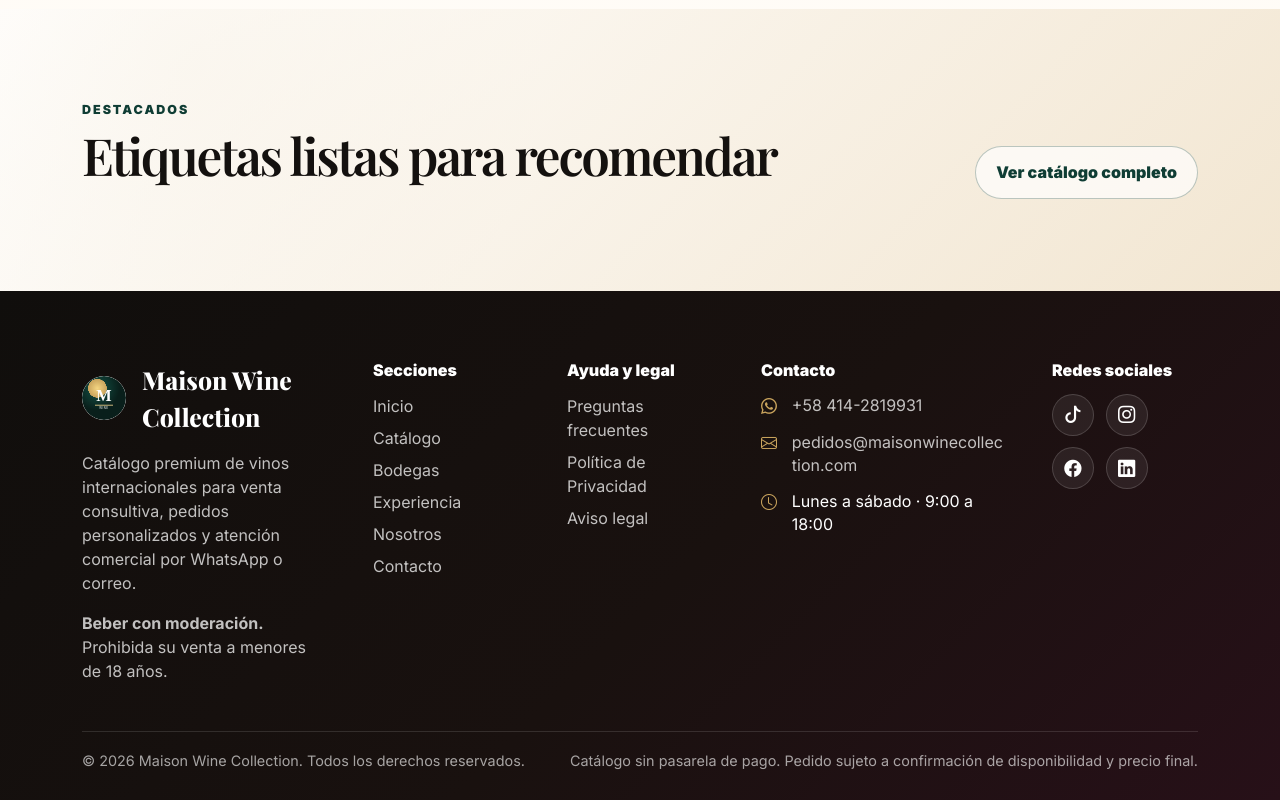
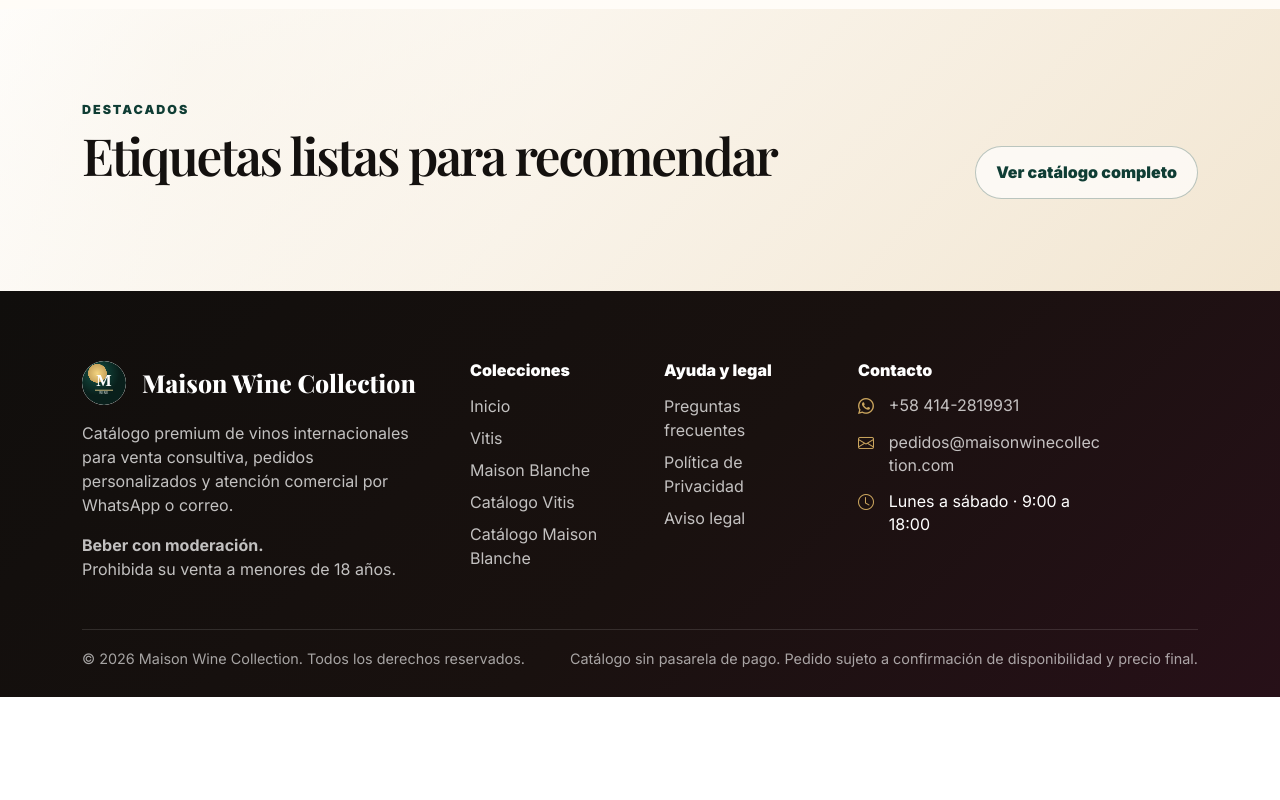
Before and after one commit to 85AF/maison-wine, a plain HTML site: page components/index.html in a window 1280 px wide. Shown: the part 1312-2112 px from the top of the page. After the commit the page ends 2009 px from the top, so only its background shows below. Drawn offline with nearby package versions, Linux system fonts and the light colour scheme; files that its build step writes are made by us from their sources; files whose address does not match are found by name.

Commit message:
Add files via upload

```diff
--- a/components/footer.html
+++ b/components/footer.html
@@ -1,7 +1,7 @@
 <footer class="footer-maison">
   <div class="container">
     <div class="row g-4 g-xl-5 align-items-start">
-      <div class="col-12 col-lg-6 col-xl-3">
+      <div class="col-12 col-lg-6 col-xl-4">
         <div class="d-flex align-items-center gap-3 mb-3">
           <img class="footer-logo" src="assets/img/logo/logo-maison.svg" alt="Maison Wine Collection">
           <div class="footer-brand">Maison Wine Collection</div>
@@ -11,14 +11,13 @@
       </div>
 
       <div class="col-6 col-lg-3 col-xl-2">
-        <h6 class="footer-title">Secciones</h6>
+        <h6 class="footer-title">Colecciones</h6>
         <div class="d-grid gap-2">
           <a href="index.html">Inicio</a>
-          <a href="catalogo.html">Catálogo</a>
-          <a href="bodegas.html">Bodegas</a>
-          <a href="experiencia.html">Experiencia</a>
-          <a href="nosotros.html">Nosotros</a>
-          <a href="contacto.html">Contacto</a>
+          <a href="vitis.html">Vitis</a>
+          <a href="maison-blanche.html">Maison Blanche</a>
+          <a href="catalogo-vitis.html">Catálogo Vitis</a>
+          <a href="catalogo-maison-blanche.html">Catálogo Maison Blanche</a>
         </div>
       </div>
 
@@ -34,34 +33,15 @@
       <div class="col-12 col-lg-6 col-xl-3">
         <h6 class="footer-title">Contacto</h6>
         <div class="footer-contact-list">
-          <div class="footer-contact-item">
-            <i class="bi bi-whatsapp text-gold"></i>
-            <a class="js-whatsapp-display" href="#">+58 414-2819931</a>
-          </div>
-          <div class="footer-contact-item">
-            <i class="bi bi-envelope text-gold"></i>
-            <a class="js-order-email" href="mailto:pedidos@maisonwinecollection.com">pedidos@maisonwinecollection.com</a>
-          </div>
-          <div class="footer-contact-item">
-            <i class="bi bi-clock text-gold"></i>
-            <span class="js-schedule">Lunes a sábado · 9:00 a 18:00</span>
-          </div>
-        </div>
-      </div>
-
-      <div class="col-12 col-lg-6 col-xl-2">
-        <h6 class="footer-title">Redes sociales</h6>
-        <div class="social-links">
-          <a class="js-social-tiktok" href="#" target="_blank" rel="noopener" aria-label="TikTok"><i class="bi bi-tiktok"></i></a>
-          <a class="js-social-instagram" href="#" target="_blank" rel="noopener" aria-label="Instagram"><i class="bi bi-instagram"></i></a>
-          <a class="js-social-facebook" href="#" target="_blank" rel="noopener" aria-label="Facebook"><i class="bi bi-facebook"></i></a>
-          <a class="js-social-linkedin" href="#" target="_blank" rel="noopener" aria-label="LinkedIn"><i class="bi bi-linkedin"></i></a>
+          <div class="footer-contact-item"><i class="bi bi-whatsapp text-gold"></i><a class="js-whatsapp-display" href="#">+58 414-2819931</a></div>
+          <div class="footer-contact-item"><i class="bi bi-envelope text-gold"></i><a class="js-order-email" href="mailto:pedidos@maisonwinecollection.com">pedidos@maisonwinecollection.com</a></div>
+          <div class="footer-contact-item"><i class="bi bi-clock text-gold"></i><span class="js-schedule">Lunes a sábado · 9:00 a 18:00</span></div>
         </div>
       </div>
     </div>
 
     <div class="legal-note mt-5 d-flex flex-column flex-md-row justify-content-between gap-2">
-      <span>© <span class="js-year"></span> Maison Wine Collection. Todos los derechos reservados.</span>
+      <span>© <span class="js-year"></span> <span class="footer-brand-inline">Maison Wine Collection</span>. Todos los derechos reservados.</span>
       <span>Catálogo sin pasarela de pago. Pedido sujeto a confirmación de disponibilidad y precio final.</span>
     </div>
   </div>
--- a/components/header.html
+++ b/components/header.html
@@ -11,12 +11,14 @@
     <div class="collapse navbar-collapse" id="mainMenu">
       <ul class="navbar-nav ms-auto align-items-lg-center gap-lg-1">
         <li class="nav-item"><a class="nav-link" data-page="inicio" href="index.html">Inicio</a></li>
-        <li class="nav-item"><a class="nav-link" data-page="catalogo" href="catalogo.html">Catálogo</a></li>
-        <li class="nav-item"><a class="nav-link" data-page="bodegas" href="bodegas.html">Bodegas</a></li>
-        <li class="nav-item"><a class="nav-link" data-page="experiencia" href="experiencia.html">Experiencia</a></li>
+        <li class="nav-item"><a class="nav-link" data-page="vitis" href="vitis.html">Vitis</a></li>
+        <li class="nav-item"><a class="nav-link" data-page="maison" href="maison-blanche.html">Maison Blanche</a></li>
         <li class="nav-item"><a class="nav-link" data-page="nosotros" href="nosotros.html">Nosotros</a></li>
-        <li class="nav-item"><a class="nav-link" data-page="contacto" href="contacto.html">Contacto</a></li>
+        <li class="nav-item"><a class="nav-link" data-page="contacto" href="contacto.html">Contáctanos</a></li>
       </ul>
     </div>
+    <button class="theme-toggle" type="button" data-theme-toggle aria-label="Cambiar modo claro u oscuro">
+      <i class="bi bi-sun"></i>
+    </button>
   </div>
 </nav>
--- a/components/index.html
+++ b/components/index.html
@@ -22,15 +22,15 @@
         <div class="col-lg-7">
           <div class="section-eyebrow text-gold">Catálogo premium</div>
           <h1>Una selección de vinos para momentos memorables</h1>
-          <p>Explora etiquetas de Argentina, Chile, España e Italia cuidadosamente seleccionadas para disfrutar, regalar o acompañar una buena mesa.</p>
+          <p>Explora etiquetas de Argentina y Chile cuidadosamente seleccionadas para disfrutar, regalar o acompañar una buena mesa.</p>
           <div class="hero-badges"><span>Vinos seleccionados</span><span>Catálogo premium</span><span>Pedido rápido</span><span>Atención personalizada</span></div>
         </div>
         <div class="col-lg-5">
           <div class="hero-panel reveal">
             <img src="assets/img/banners/barricas.svg" alt="Selección de vinos premium">
             <div class="row g-3 mt-1">
-              <div class="col-6"><div class="stat-card"><strong>52+</strong><br><small>Etiquetas base</small></div></div>
-              <div class="col-6"><div class="stat-card"><strong>4</strong><br><small>Países</small></div></div>
+              <div class="col-6"><div class="stat-card"><strong>48+</strong><br><small>Etiquetas base</small></div></div>
+              <div class="col-6"><div class="stat-card"><strong>2</strong><br><small>Países</small></div></div>
             </div>
           </div>
         </div>
@@ -40,7 +40,7 @@
   <section class="section-padding">
     <div class="container">
       <div class="row g-4">
-        <div class="col-md-6 col-xl-3"><article class="benefit-card reveal"><div class="card-icon"><i class="bi bi-globe-americas"></i></div><h3>Selección internacional</h3><p class="section-text small">Argentina, Chile, España e Italia en una colección curada para venta consultiva.</p></article></div>
+        <div class="col-md-6 col-xl-3"><article class="benefit-card reveal"><div class="card-icon"><i class="bi bi-globe-americas"></i></div><h3>Selección internacional</h3><p class="section-text small">Argentina y Chile en una colección curada para venta consultiva.</p></article></div>
         <div class="col-md-6 col-xl-3"><article class="benefit-card reveal"><div class="card-icon"><i class="bi bi-card-checklist"></i></div><h3>Fichas completas</h3><p class="section-text small">Cepa, región, alcohol, temperatura y perfil sensorial listos para vendedores.</p></article></div>
         <div class="col-md-6 col-xl-3"><article class="benefit-card reveal"><div class="card-icon"><i class="bi bi-egg-fried"></i></div><h3>Maridajes</h3><p class="section-text small">Recomendaciones gastronómicas para orientar mejor cada pedido.</p></article></div>
         <div class="col-md-6 col-xl-3"><article class="benefit-card reveal"><div class="card-icon"><i class="bi bi-whatsapp"></i></div><h3>Pedido simple</h3><p class="section-text small">El carrito genera un mensaje ordenado para WhatsApp o correo.</p></article></div>
```
